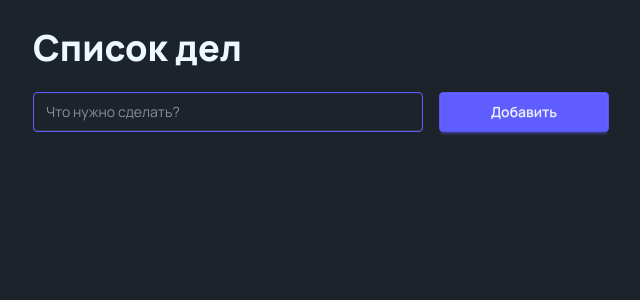
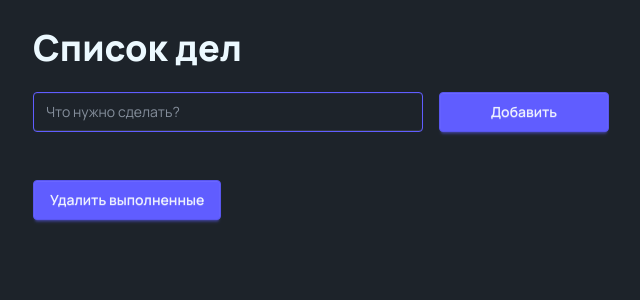
Before and after one commit to vladimirplesco/todo-new-app, a Next.js app: page / in a window 1280 px wide. Shown: the top 300 px of the page, without its empty margins (319-959 px from the left). Built offline with nearby package versions, Linux system fonts and the light colour scheme.

Commit message:
Added deleting deals

```diff
--- a/src/app/page.js
+++ b/src/app/page.js
@@ -1,9 +1,11 @@
 "use client";
 
 import { useState } from "react";
-import { Title } from "../ui/title/title";
-import { Form } from "../ui/form/form";
-import { List } from "../ui/list/list";
+import { Title } from "./ui/title/title";
+import { Form } from "./ui/form/form";
+import { List } from "./ui/list/list";
+import { Delete } from "./ui/delete/delete";
+
 
 export default function Home() {
   const [vers, setVers] = useState([]);
@@ -13,6 +15,7 @@ export default function Home() {
       <Title />
       <Form vers={vers} setVers={setVers} />
       <List vers={vers} setVers={setVers} />
+      <Delete vers={vers} setVers={setVers} />
     </div>
   );
 }
--- /dev/null
+++ b/src/app/ui/delete/delete.js
@@ -0,0 +1,10 @@
+export function Delete({ vers, setVers }) {
+  function deleteChecked() {
+    setVers(vers.filter((item) => !item.completed));
+  }
+  return (
+    <button className="btn btn-primary" onClick={deleteChecked}>
+      Удалить выполненные
+    </button>
+  );
+}
```
Also changed, not shown: src/app/ui/form/form.js (renamed from src/ui/form/form.js), src/app/ui/list/list.js (renamed from src/ui/list/list.js), src/app/ui/title/title.js (renamed from src/ui/title/title.js).
